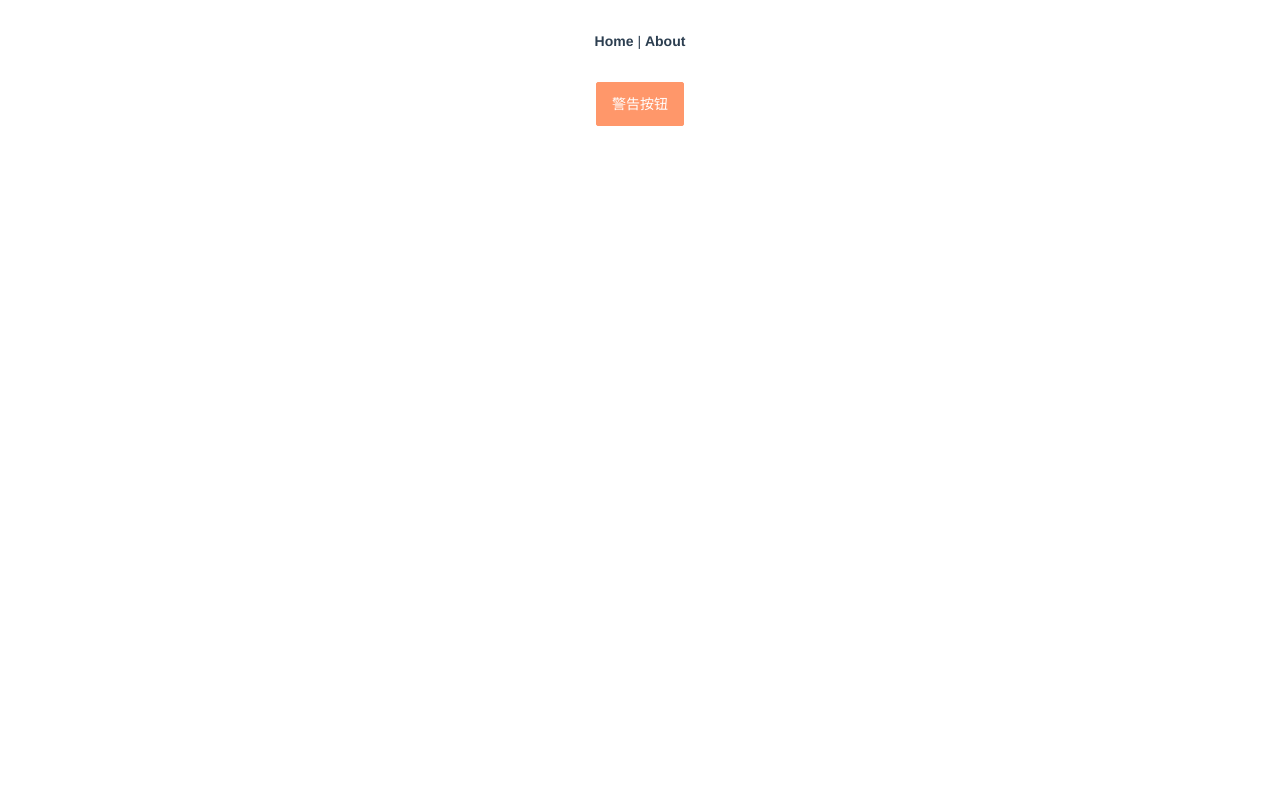
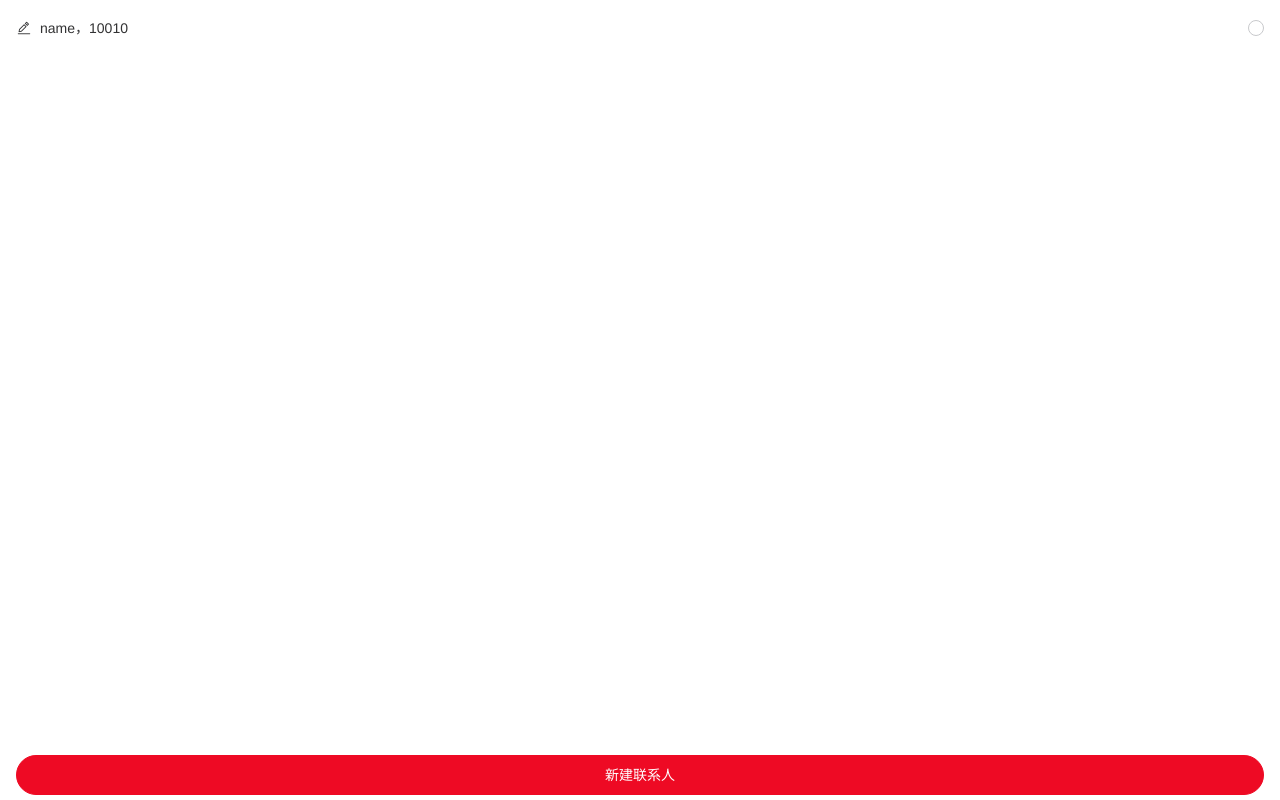
Before and after one commit to xiaohongcoder/axios-vue, a Vue app: page /contactList in a window 1280 px wide. Built offline with nearby package versions, Linux system fonts and the light colour scheme.

Commit message:
接口的调试

```diff
--- a/src/App.vue
+++ b/src/App.vue
@@ -1,9 +1,9 @@
 <template>
   <div id="app">
-    <div id="nav">
+    <!-- <div id="nav">
       <router-link to="/">Home</router-link> |
       <router-link to="/about">About</router-link>
-    </div>
+    </div> -->
     <router-view/>
   </div>
 </template>
--- a/src/views/contactList.vue
+++ b/src/views/contactList.vue
@@ -1,19 +1,43 @@
 <template>
-  <div>
-    <van-button type="warning">警告按钮</van-button>
+  <div class="contact-list">
+    <!-- 联系人列表 -->
+    <van-contact-list :list="list" @add="onAdd" @edit="onEdit" />
   </div>
 </template>
 
 <script>
 // import axios from "axios";
-import { Button } from "vant";
+// import { Button } from "vant";
+import Vue from "vue";
+import { ContactList } from "vant";
+
+Vue.use(ContactList);
 
 export default {
   name: "contactList",
   components: {
-    [Button.name]: Button,
+    // [Button.name]: Button,
+    [ContactList.name]: ContactList,
+  },
+  data() {
+    return {
+      list: [
+        {
+          id: 1,
+          name: "name",
+          tel: "10010",
+          isDefault: false,
+        },
+      ],
+    };
   },
   created() {},
+  methods: {
+    // 添加联系人
+    onAdd() {},
+    // 编辑联系人
+    onEdit() {},
+  },
 };
 </script>
 
```
